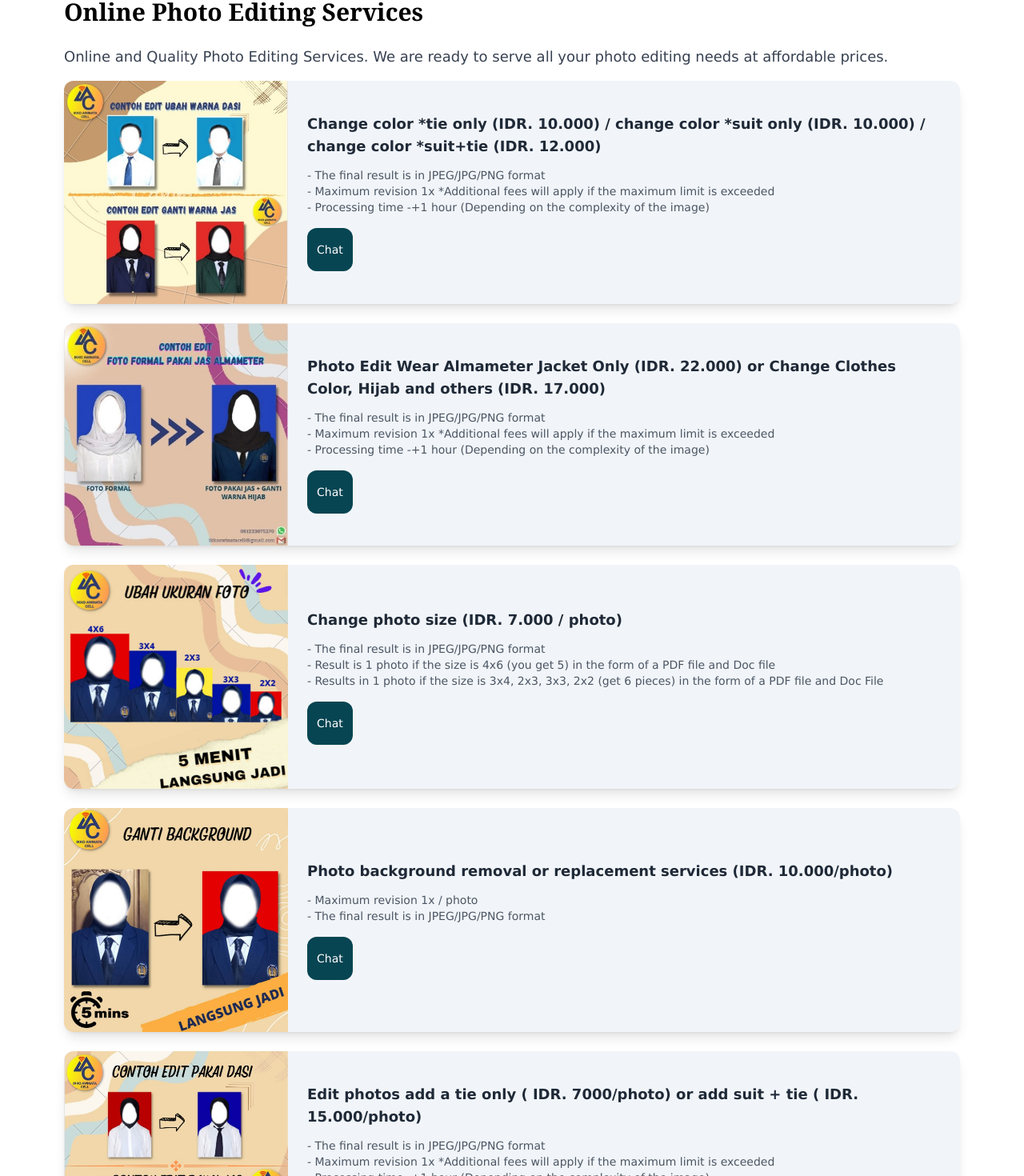
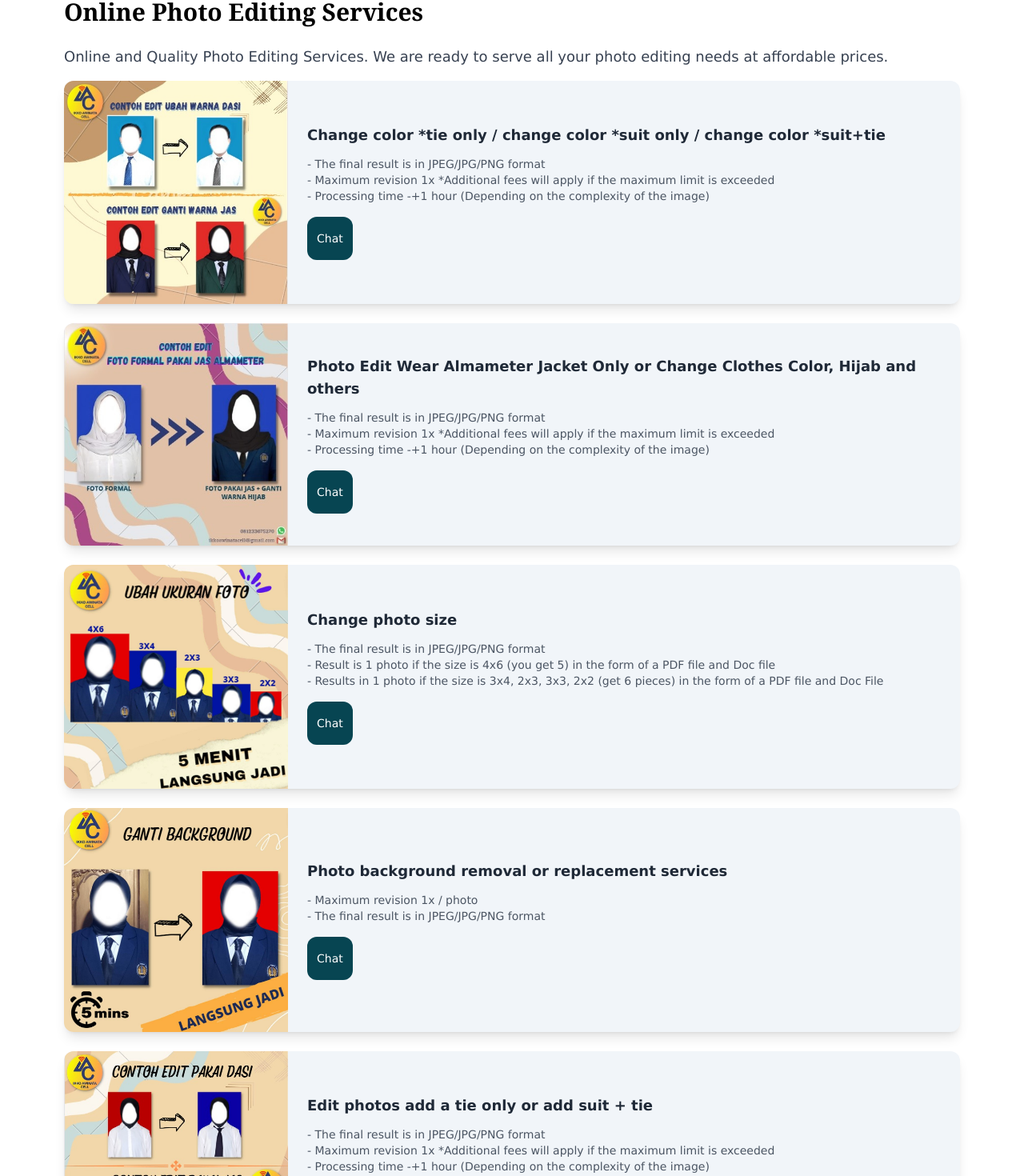
Before and after one commit to ikkoawinata/ikkoawinataa, a Next.js app: page /service in a window 1280 px wide. Shown: the part 1674-3144 px from the top of the page at 80% size. Built offline with nearby package versions, Linux system fonts and the light colour scheme.

Commit message:
Add icon tiktok, add badge, change menu service

```diff
--- a/app/service/page.jsx
+++ b/app/service/page.jsx
@@ -297,8 +297,8 @@ function Services() {
 
               <div className="p-6 flex-1">
                 <h3 className="text-lg font-bold text-gray-800 dark:text-gray-200 mb-3">
-                  Change color *tie only (IDR. 10.000) / change color *suit only
-                  (IDR. 10.000) / change color *suit+tie (IDR. 12.000)
+                  Change color *tie only / change color *suit only
+                / change color *suit+tie
                 </h3>
                 <p className="text-sm text-gray-600 dark:text-gray-400">
                   - The final result is in JPEG/JPG/PNG format
@@ -332,8 +332,8 @@ function Services() {
               />
               <div className=" font-tentang p-6 flex-1">
                 <h3 className="text-lg font-bold text-gray-800 dark:text-gray-200 mb-3">
-                  Photo Edit Wear Almameter Jacket Only (IDR. 22.000) or Change Clothes
-                  Color, Hijab and others (IDR. 17.000)
+                  Photo Edit Wear Almameter Jacket Only or Change Clothes
+                  Color, Hijab and others
                 </h3>
                 <p className="text-sm text-gray-600 dark:text-gray-400">
                   - The final result is in JPEG/JPG/PNG format
@@ -361,7 +361,7 @@ function Services() {
               />
               <div className="p-6 flex-1">
                 <h3 className="text-lg font-bold text-gray-800 dark:text-gray-200 mb-3">
-                  Change photo size (IDR. 7.000 / photo)
+                  Change photo size
                 </h3>
                 <p className="text-sm text-gray-600 dark:text-gray-400">
                   - The final result is in JPEG/JPG/PNG format
@@ -389,8 +389,7 @@ function Services() {
               />
               <div className="p-6 flex-1">
                 <h3 className="text-lg font-bold text-gray-800 dark:text-gray-200 mb-3">
-                  Photo background removal or replacement services (IDR.
-                  10.000/photo)
+                  Photo background removal or replacement services
                 </h3>
                 <p className="text-sm text-gray-600 dark:text-gray-400">
                   - Maximum revision 1x / photo
@@ -413,8 +412,8 @@ function Services() {
               />
               <div className="p-6 flex-1">
                 <h3 className="text-lg font-bold text-gray-800 dark:text-gray-200 mb-3">
-                  Edit photos add a tie only ( IDR. 7000/photo) or add suit +
-                  tie ( IDR. 15.000/photo)
+                  Edit photos add a tie only or add suit +
+                  tie
                 </h3>
                 <p className="text-sm text-gray-600 dark:text-gray-400">
                   - The final result is in JPEG/JPG/PNG format
--- a/app/tentang/page.jsx
+++ b/app/tentang/page.jsx
@@ -734,21 +734,33 @@ const BrandingSection = () => {
     <>
       <section className="flex items-center justify-between min-h-[120vh] px-8 lg:px-28 bg-hero bg-cover bg-center dark:bg-none">
   <div className="container mx-auto flex flex-col-reverse lg:flex-row items-center justify-between lg:-mt-14 mt-28">
+
     {/* Text Content */}
     <div className="max-w-lg mt-10 lg:mt-0 lg:order-1">
+
+      {/* OPEN TO WORK Badge */}
+      <div className="inline-flex items-center gap-2 px-3 py-1 mb-4 rounded-full border border-gray-300 dark:border-gray-700 bg-white/60 dark:bg-gray-800/60 backdrop-blur-sm text-xs font-semibold text-gray-700 dark:text-gray-200">
+        <span className="relative flex h-2 w-2">
+          <span className="animate-ping absolute inline-flex h-full w-full rounded-full bg-green-400 opacity-75"></span>
+          <span className="relative inline-flex rounded-full h-2 w-2 bg-green-500"></span>
+        </span>
+        OPEN TO WORK
+      </div>
+
       <h1 className="text-4xl lg:text-4xl font-bold leading-tight mb-4 text-gray-900 dark:text-white">
         Hi, I’m <br />
         <span className="font-size-12 text-yellow-600 dark:text-primary">
           Ikko Cahya Awinata
         </span>
       </h1>
+
       <p className="text-sm-about subtitle font-tentang text-gray-600 dark:text-gray-300 mb-8 max-w-[550px]">
-              An undergraduate Informatic Engineer from Universitas Negeri
-              Surabaya, with a strong passion for UI/UX and Front-End
+        With a strong passion for UI/UX and Front-End
         Development. I thrive on creating innovative web solutions that
-              make a difference and am dedicated to continually learning and
+        make a difference and dedicated to continually learning and
         exploring new technologies.
       </p>
+
       <div className="flex space-x-8 mb-36 text-sm text-primary">
         <a
           href="./projects"
@@ -762,11 +774,12 @@ const BrandingSection = () => {
     {/* Illustration Image */}
     <div className="mt-8 lg:-mt-32 lg:order-2 flex justify-center">
       <img
-              src="./hero/dev3.png" // Replace with the correct path to your image
+        src="./hero/dev3.png"
         alt="Illustration"
-              className="w-full lg:w-10/12 -mt-12 md:w-1/2 h-auto shadow-[0px_10px_30px_rgba(252,211,77,0.6)] transform -rotate-6 rounded-md transition-all duration-300 hover:scale-105 hover:shadow-[0px_10px_30px_rgba(3,174,210,0.8)] hover:rotate-0" // Adjusted negative top margin
+        className="w-full lg:w-10/12 -mt-12 md:w-1/2 h-auto shadow-[0px_10px_30px_rgba(252,211,77,0.6)] transform -rotate-6 rounded-md transition-all duration-300 hover:scale-105 hover:shadow-[0px_10px_30px_rgba(3,174,210,0.8)] hover:rotate-0"
       />
     </div>
+
   </div>
 </section>
       <section className="py-10 bg-white dark:bg-gray-12">
--- a/components/Socials.jsx
+++ b/components/Socials.jsx
@@ -10,6 +10,7 @@ import {
   RiInstagramFill,
   RiMailFill,
   RiMediumFill,
+  RiTiktokFill,
 } from "react-icons/ri";
 
 import Link from "next/link";
@@ -49,6 +50,10 @@ const icons = [
     path: "https://medium.com/@ikkocahyaawinata",
     name: <RiMediumFill />,
   },
+  {
+    path: "https://www.tiktok.com/foryou?lang=en-GB",
+    name: <RiTiktokFill />,
+  },
 ];
 
 const Socials = ({ containerStyles, iconsStyles }) => {
```
Lines whose indentation alone changed are shown as unchanged.
